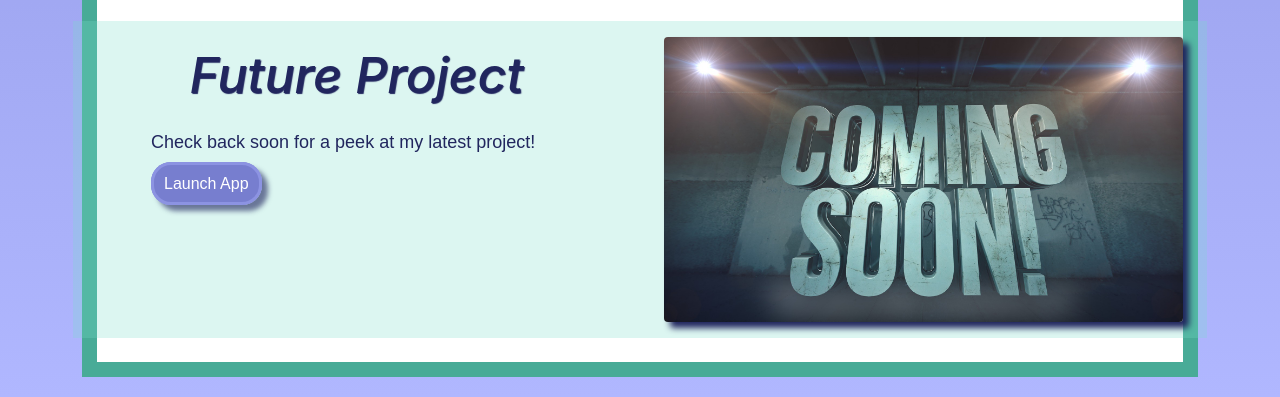
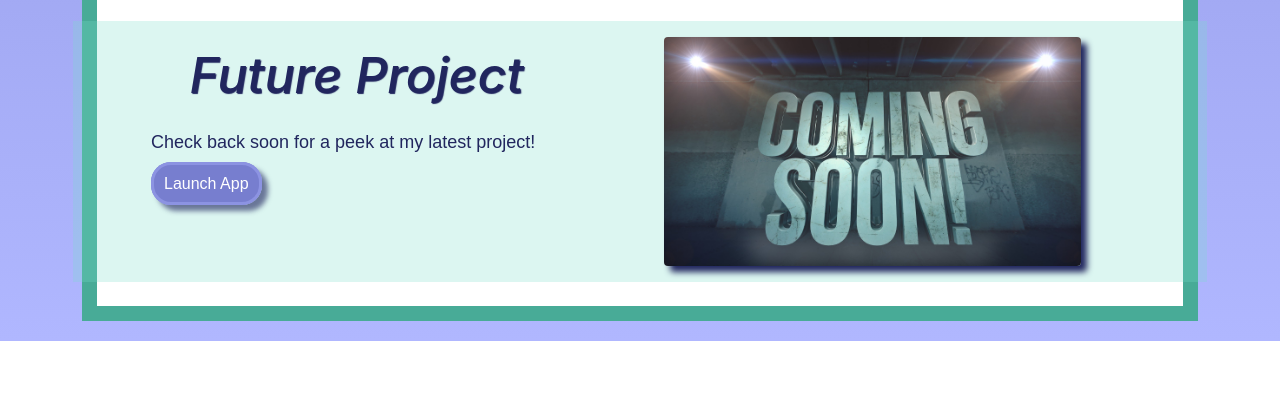
Before and after one commit to ECForce88/eForce-Front-End-Developer, a plain HTML site: page index.html in a window 1280 px wide. Shown: the part 1871-2268 px from the top of the page. After the commit the page ends 2212 px from the top, so only its background shows below. Drawn offline with nearby package versions, Linux system fonts and the light colour scheme.

Commit message:
coming soon img sizing

```diff
--- a/index.html
+++ b/index.html
@@ -147,7 +147,7 @@
                     </div>
                   </div>
                     <div class="col-md-6">
-                      <img src="images/coming-soon.JPG" class="weather-img img-fluid rounded my-3"/>
+                      <img src="images/coming-soon.JPG" class="soon-img img-fluid rounded my-3"/>
                     </div>
                 </div>
               </div>
--- a/src/style.css
+++ b/src/style.css
@@ -188,8 +188,9 @@
     justify-content: center;
     margin: 0 auto;
   }
-  .next-img {
+  .soon-img {
     box-shadow: 6px 6px 6px #21265e;
+    width:417px;
   }
   .weather-img {
     box-shadow: 6px 6px 6px #21265e;
```
